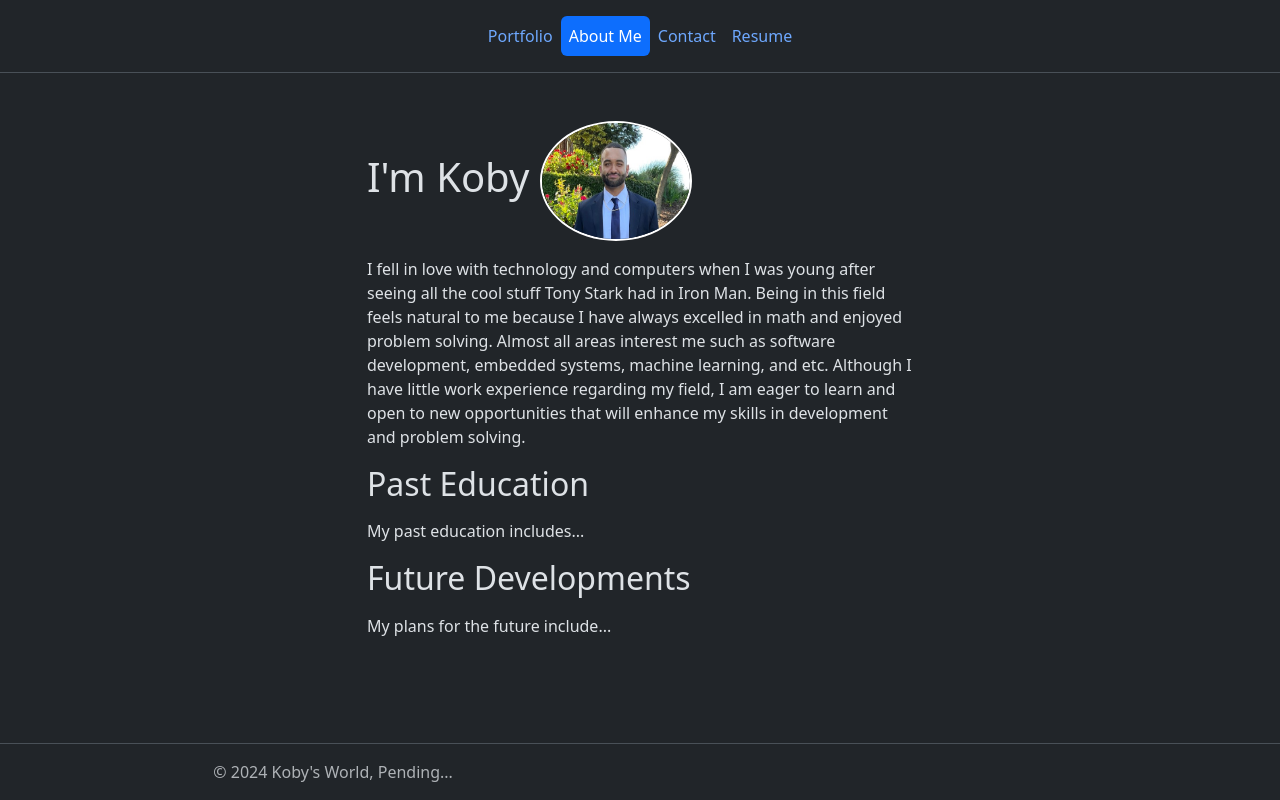
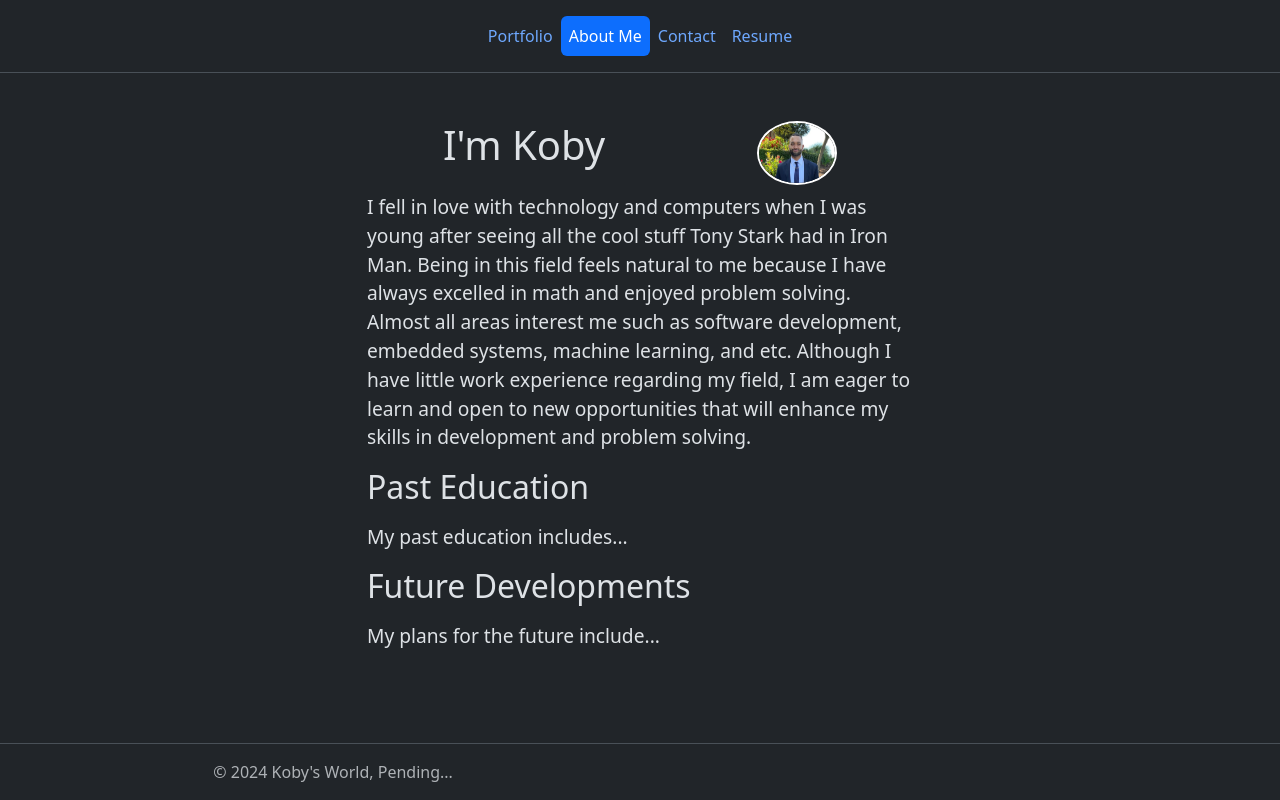
Before and after one commit to KAntBarr/react-portfolio-20, a React (Vite) app: page /About in a window 1280 px wide. Built offline with nearby package versions, Linux system fonts and the light colour scheme.

Commit message:
made edits to my pic

```diff
--- a/src/pages/AboutMe/AboutMe.css
+++ b/src/pages/AboutMe/AboutMe.css
@@ -1,7 +1,11 @@
 .circle {
-  width: 3.8em; /* Adjust the width and height to set the circle size */
-  height: 3em;
+  width: 5em; /* Adjust the width and height to set the circle size */
+  height: 4em;
   border-radius: 50%; /* Makes the div a circle */
   overflow: hidden; /* Clips the image to the circle */
   border: 2px white solid;
 }
+
+.ptext {
+  font-size: 1.2em;
+}
--- a/src/pages/AboutMe/AboutMe.jsx
+++ b/src/pages/AboutMe/AboutMe.jsx
@@ -8,16 +8,19 @@ const AboutMe = ({ }) => {
     <div className='container text-center'>
       <div className='row'>
         <div className='col-md-8 offset-md-2 col-lg-6 offset-lg-3'>
-          <h1 className='mt-4 mt-md-5 mb-3 text-md-start'>I'm Koby <img src={selfie} alt="A Pic of Koby" className="circle" /></h1>
-          <p className='text-md-start'>
+          <div className='d-flex justify-content-around align-items-end mb-2'>
+            <h1 className='mt-4 mt-md-5 mb-3 text-md-start'>I'm Koby</h1>
+            <img src={selfie} alt="A Pic of Koby" className="circle" />
+          </div>
+          <p className='text-md-start ptext'>
             I fell in love with technology and computers when I was young after seeing all the cool stuff Tony Stark had in Iron Man. Being in this field feels natural to me because I have always excelled in math and enjoyed problem solving. Almost all areas interest me such as software development, embedded systems, machine learning, and etc. Although I have little work experience regarding my field, I am eager to learn and open to new opportunities that will enhance my skills in development and problem solving.
           </p>
           <h2 className='text-md-start mt-2 mb-3'>Past Education</h2>
-          <p className='text-md-start'>
+          <p className='text-md-start ptext'>
             My past education includes...
           </p>
           <h2 className='text-md-start mt-2 mb-3'>Future Developments</h2>
-          <p className='text-md-start'>
+          <p className='text-md-start ptext'>
             My plans for the future include...
           </p>
         </div>
--- a/src/pages/Resume/Resume.jsx
+++ b/src/pages/Resume/Resume.jsx
@@ -1,6 +1,6 @@
 import './Resume.css';
 
-import realResume from "../../assets/Resume-JanV1-24.pdf";
+import realResume from "../../../public/Resume-JanV1-24.pdf";
 import resumePic from "../../assets/resume.png";
 
 const Resume = ({ }) => {
```
Also changed, not shown: 1 other file (tests, documents, lock files or other folders).
